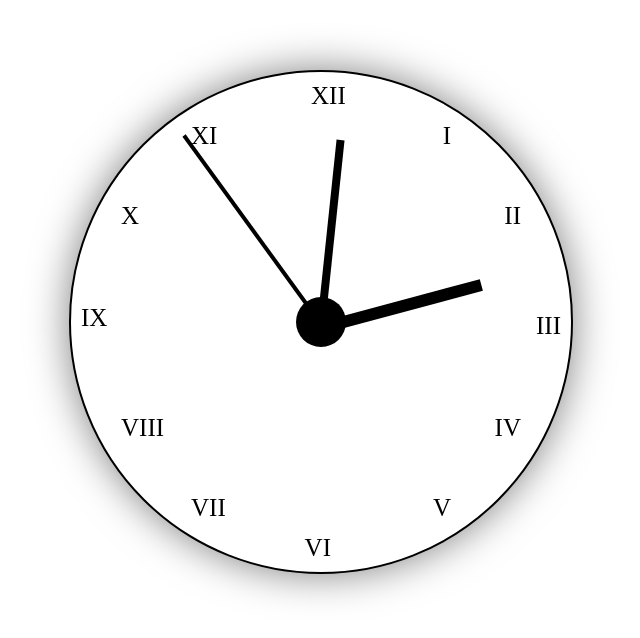
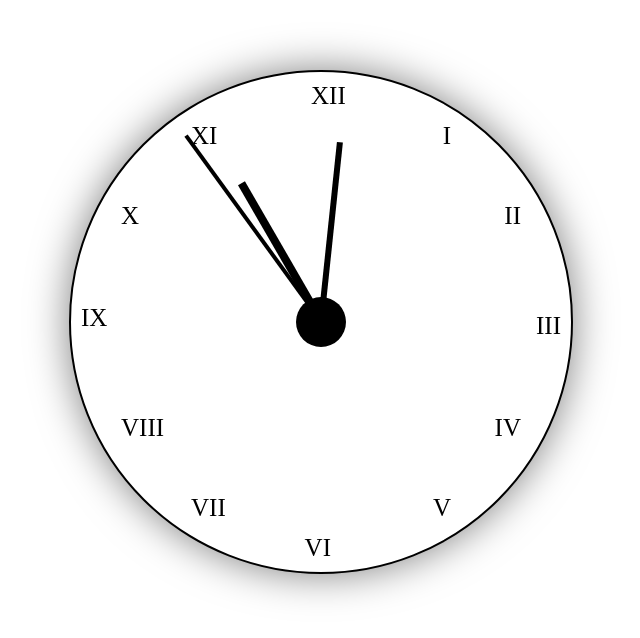
Before and after one commit to memmedlisakit/24.11.2017-tasks, a plain HTML site: page clock/clock.html in a window 1280 px wide. Shown: the whole page, without its empty margins (319-959 px from the left). Drawn offline with Linux system fonts and the light colour scheme.

Commit message:
modified js file

```diff
--- a/clock/script.js
+++ b/clock/script.js
@@ -26,7 +26,8 @@ clock();
  function timeSecond(){
  	var secondSign = document.querySelector(".second");
  	var second = new Date();
- 	var deg = second.getSeconds()*6+90;
+ 	var deg = second.getSeconds()*6;
+ 	console.log(deg);
  	secondSign.style.transform ="rotate("+deg+"deg)";
 };
 timeSecond();
@@ -39,7 +40,8 @@ window.setInterval(timeSecond, 1000);
 function timeMinut(){
 	var minutSign = document.querySelector(".minut");
 	var minut = new Date();
-	var deg = minut.getMinutes()*6+90;
+	var deg = minut.getMinutes()*6;
+
 	minutSign.style.transform ="rotate("+deg+"deg)";
 }
 
@@ -51,8 +53,9 @@ window.setInterval(timeMinut, 1000);
 function timeHour(){
 	var hourSign = document.querySelector(".hour");
 	var hour = new Date();
-	var deg = hour.getHours()*12+45;
+	var deg = (hour.getHours()%12+1)/12*360;
 	hourSign.style.transform ="rotate("+deg+"deg)";
+	console.log(hour.getHours());
 }
 
 timeHour();
--- a/clock/style.css
+++ b/clock/style.css
@@ -63,24 +63,7 @@
 	left: 120px;
 }
 
-/*second sign piece*/
-
-.clock .second{
-	width: 100%;
-	position: absolute;
-	left: 0px;
-	top: 250px;
-}
-.clock .second div:nth-child(1){
-	width: 50%;
-	border:2px solid transparent;
-	float: right;
-}
-.clock .second div:nth-child(2){
-	width: 45%;
-	border:2px solid black;
-	float: right;
-}
+/*center piece*/
 .clock .center{
 	width: 50px;
 	height: 50px;
@@ -91,41 +74,84 @@
 	border-radius: 100%;
 }
 
+
+
+/*second sign piece*/
+
+.clock .second{
+	height: 100%;
+	position: relative;
+	bottom: 0px;
+	left: calc(50% - 2px);
+	z-index: 50;
+	float: left;
+}
+.clock .second div:nth-child(2){
+	height: 45%;
+	border:2px solid black;
+	position: absolute;
+	left: 0px;
+	bottom: 50%;
+
+}
+.clock .second div:nth-child(1){
+	height: 50%;
+	border:2px solid transparent;
+	position: absolute;
+	left: 0px;
+	bottom: 0px;
+}
+
+
 /*minut sign piece*/
 
 .clock .minut{
-	width: 100%;
+	height: 100%;
+	position: relative;
+	top: 0px;
+	left: calc(50% - 3px);
+	z-index: 40;
+	float: left;
+}
+.clock .minut div:nth-child(2){
+	height: 35%;
+	border:3px solid black;
 	position: absolute;
 	left: 0px;
-	top: 250px;
+	bottom: 50%;
+
 }
 .clock .minut div:nth-child(1){
-	width: 50%;
-	border:2px solid transparent;
-	float: right;
-}
-.clock .minut div:nth-child(2){
-	width: 35%;
-	border:4px solid black;
-	float: right;
+	height: 50%;
+	border:3px solid transparent;
+	position: absolute;
+	left: 0px;
+	bottom: 0px;
 }
 
 
 /*hour sign piece*/
 
 .clock .hour{
-	width: 100%;
+	height: 100%;
+	position: relative;
+	top: 0px;
+	left: calc(50% - 4px);
+	z-index: 40;
+	float: left;
+}
+.clock .hour div:nth-child(2){
+	height: 30%;
+	border:4px solid black;
 	position: absolute;
 	left: 0px;
-	top: 250px;
+	bottom: 50%;
+
 }
 .clock .hour div:nth-child(1){
-	width: 50%;
-	border:2px solid transparent;
-	float: right;
+	height: 50%;
+	border:4px solid transparent;
+	position: absolute;
+	left: 0px;
+	bottom: 0px;
 }
-.clock .hour div:nth-child(2){
-	width: 30%;
-	border:6px solid black;
-	float: right;
-}
```
Also changed, not shown: clock/clock.html (line endings or trailing spaces).
